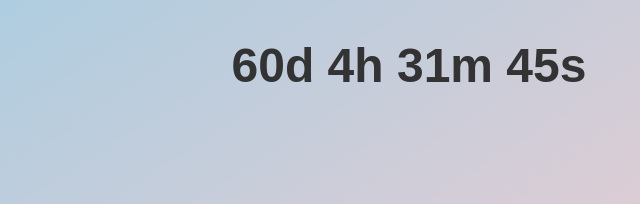
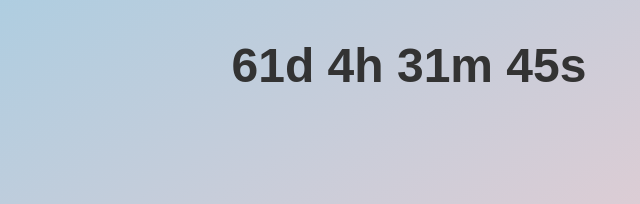
Before and after one commit to sebastiantorres86/cuando-viene-gaston, a plain HTML site: page index.html in a window 1280 px wide. Shown: the part 392-596 px from the top of the page, 231-871 px from the left. Drawn offline with Linux system fonts and the light colour scheme.

Commit message:
Primera versión de la cuenta regresiva

```diff
--- a/index.html
+++ b/index.html
@@ -33,7 +33,7 @@
   <div id="countdown">Cargando...</div>
 
   <script>
-    const targetDate = new Date("2026-01-07T00:00:00-03:00"); // Fecha de llegada
+    const targetDate = new Date("2026-01-08T00:00:00-03:00"); // Fecha de llegada
 
     function updateCountdown() {
       const now = new Date();
```
